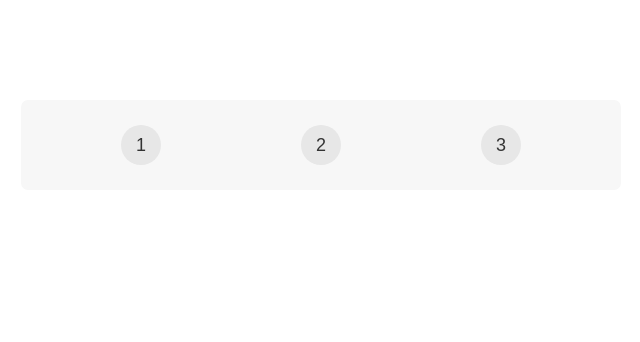
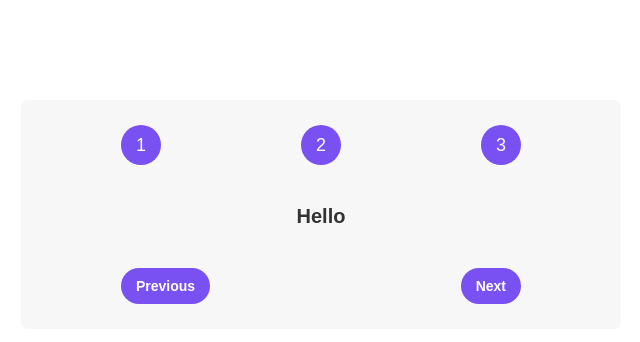
Before and after one commit to iamsabitak/Steps_React.js_02, a React (Create React App) app: page / in a window 1280 px wide. Shown: the top 342 px of the page, without its empty margins (319-959 px from the left). Built offline with nearby package versions, Linux system fonts and the light colour scheme.

Commit message:
Css implemented

```diff
--- a/src/App.js
+++ b/src/App.js
@@ -1,9 +1,23 @@
+
+const messages = [
+  "Learn React ⚛️",
+  "Apply for jobs 💼",
+  "Invest your new income 🤑",
+];
+
 export default function App() {
-  return <div className="steps">
-  <div className="numbers">
-    <div>1</div>
-    <div>2</div>
-    <div>3</div>
-  </div>
-  </div>;
+  return (
+    <div className="steps">
+      <div className="numbers">
+        <div className="active">1</div>
+        <div className="active">2</div>
+        <div className="active">3</div>
+      </div>
+      <p className="message">Hello</p>
+      <div className="buttons">
+        <button style={{backgroundColor:"#7950f2",color:"#fff"}}>Previous</button>
+        <button style={{backgroundColor:"#7950f2",color:"#fff"}}>Next</button>
+      </div>
+    </div>
+  );
 }
```
Also changed, not shown: src/index.css (+0 -7 lines).
